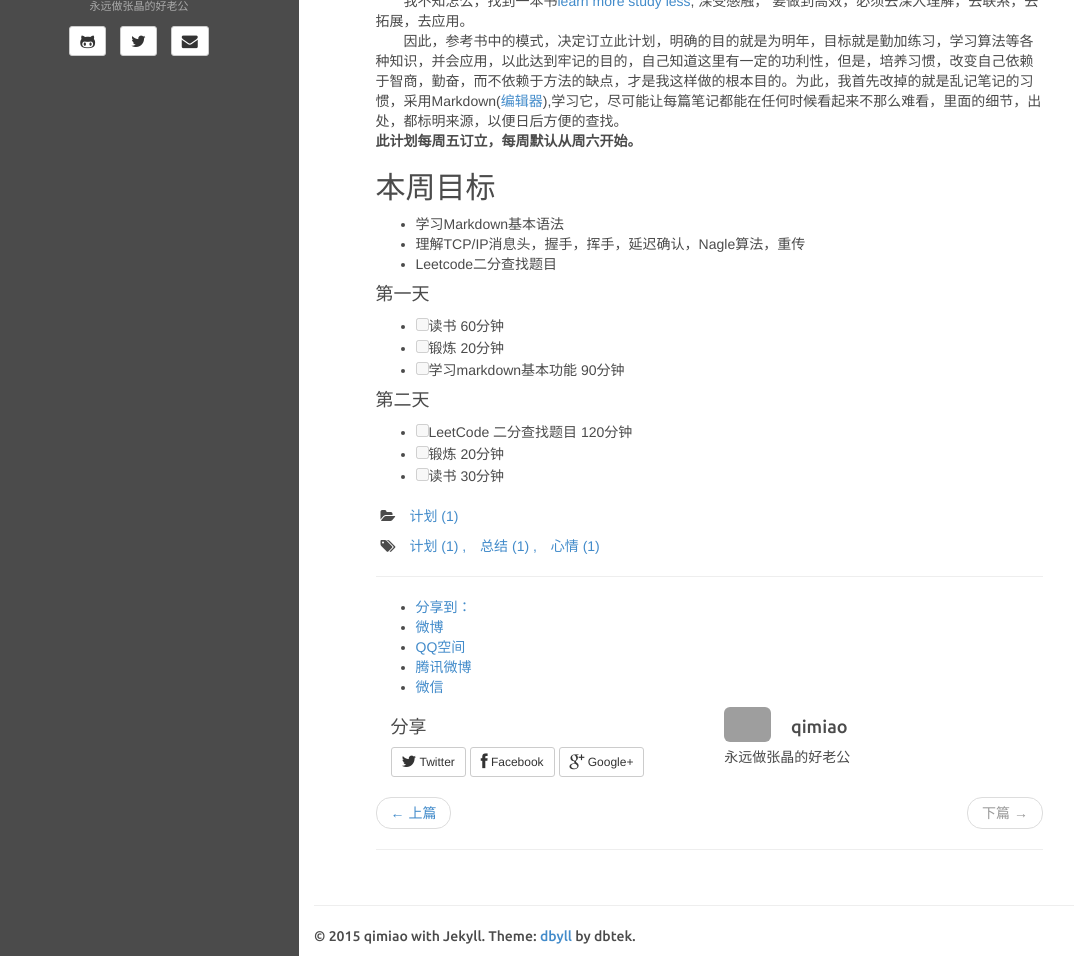
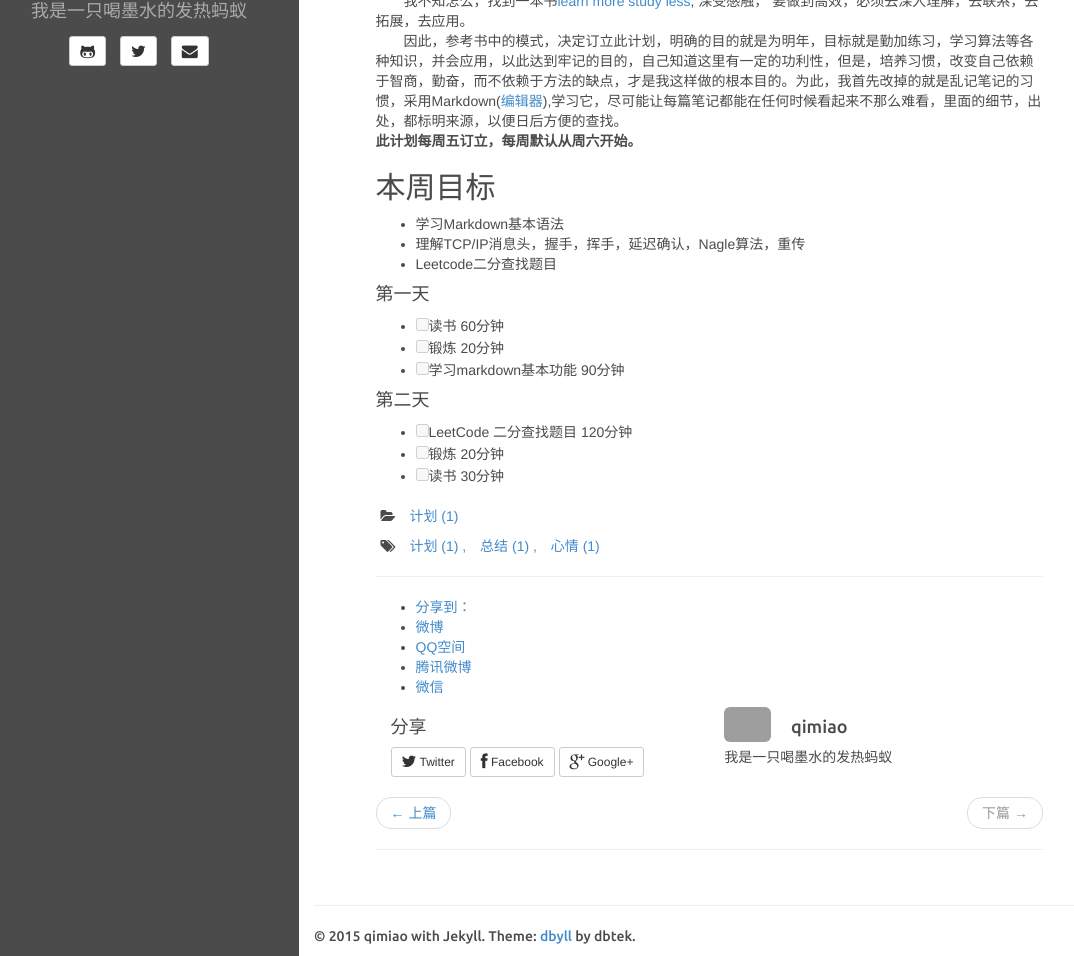
Before and after one commit to qimiaoguo/qimiaoguo.github.io, a Jekyll site: the page built from _posts/2015-11-08-第一篇.md, in a window 1280 px wide and 1254 px high. Shown: the part 298-1254 px from the top of the window, without its empty margins (21-1095 px from the left). Built offline with Jekyll 4.4.1, drawn with Linux system fonts in a browser that asks for light colours; comment, search, counter and statistics services are not loaded; grey boxes are pictures that could not be loaded.

Commit message:
hello

```diff
--- a/_config.yml
+++ b/_config.yml
@@ -24,7 +24,7 @@ author:
   twitter: xsyxt
   pinterest: qimiaoguo
   linkedin: Kemmy Guo
-  bio: 永远做张晶的好老公
+  bio: 我是一只喝墨水的发热蚂蚁
   email_md5: a9e9c00252c8378df424490e36db1f4e
 
 rss_path: feed.xml
--- a/_includes/duoshuo.html
+++ b/_includes/duoshuo.html
@@ -1,6 +1,6 @@
 {% if site.duoshuo %}
 <!-- 多说评论框 start -->
-	<div class="ds-thread" data-thread-key="{{ page.id }}" data-title="{{ page.title }}" data-url="qimiaoguo.github.io{{ page.url }}"></div>
+	<div class="ds-thread" data-thread-key="{{ page.id }}" data-title="{{ page.title }}" data-url="{{ site.BASE_PATH }}/{{ page.url }}"></div>
 <!-- 多说评论框 end -->
 <!-- 多说公共JS代码 start (一个网页只需插入一次) -->
 <script type="text/javascript">
--- a/_includes/post.html
+++ b/_includes/post.html
@@ -62,7 +62,7 @@
 		{% endunless %}
 
 		<hr>
-        <div class="ds-share" data-thread-key="{{ page.id }}" data-title="{{ page.title }}" data-images="" data-content="" data-url="qimiaoguo.github.io{{ page.url }}">
+        <div class="ds-share" data-thread-key="{{ page.id }}" data-title="{{ page.title }}" data-images="" data-content="" data-url="{{ site.BASE_PATH }}/{{ page.url }}">
             <div class="ds-share-inline">
               <ul  class="ds-share-icons-16">
 
--- a/assets/css/style.css
+++ b/assets/css/style.css
@@ -38,7 +38,7 @@ a.nav-link:hover { color: #777 }
 
 #bio {
 	font-family: "Courier New", Courier, monospace;
-	font-size: 11px;
+	font-size: 18px;
 	margin: 0 auto;
 	margin-bottom: 10px;
 	color: #aaa;
```
